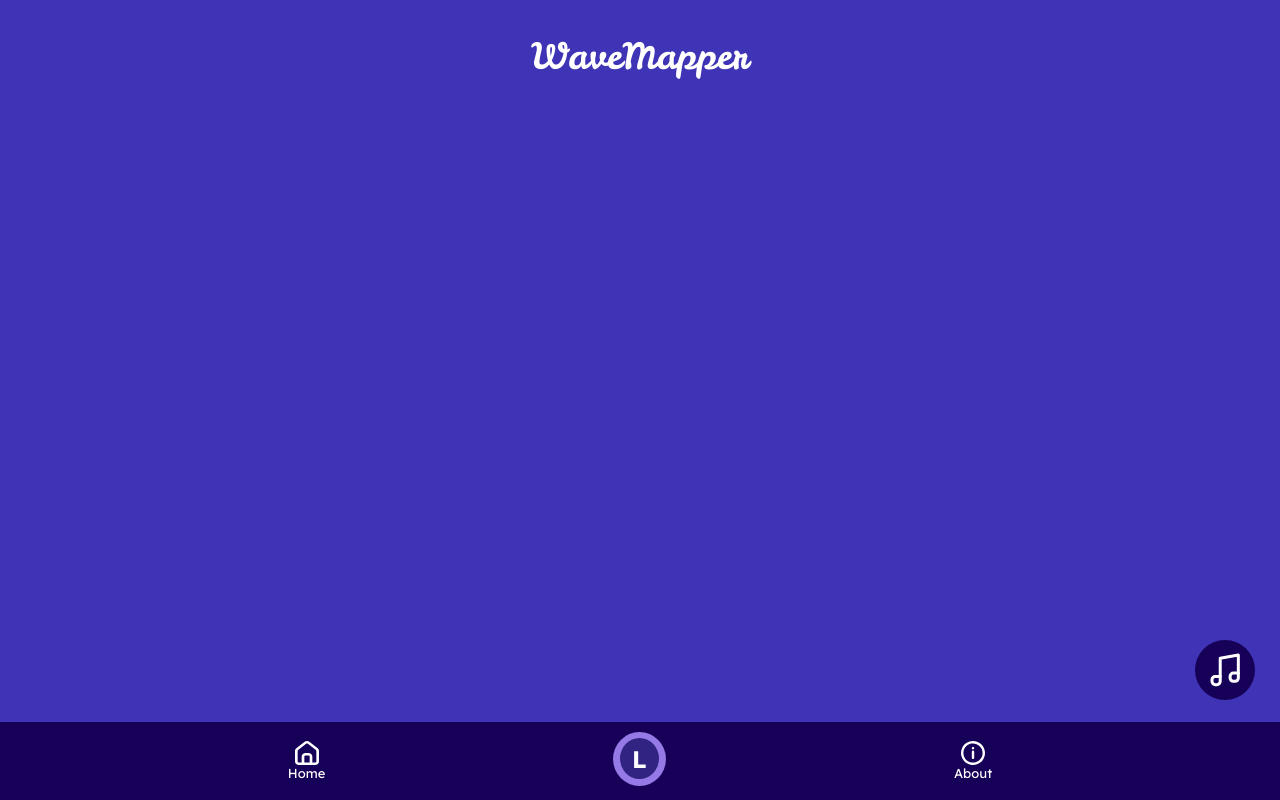
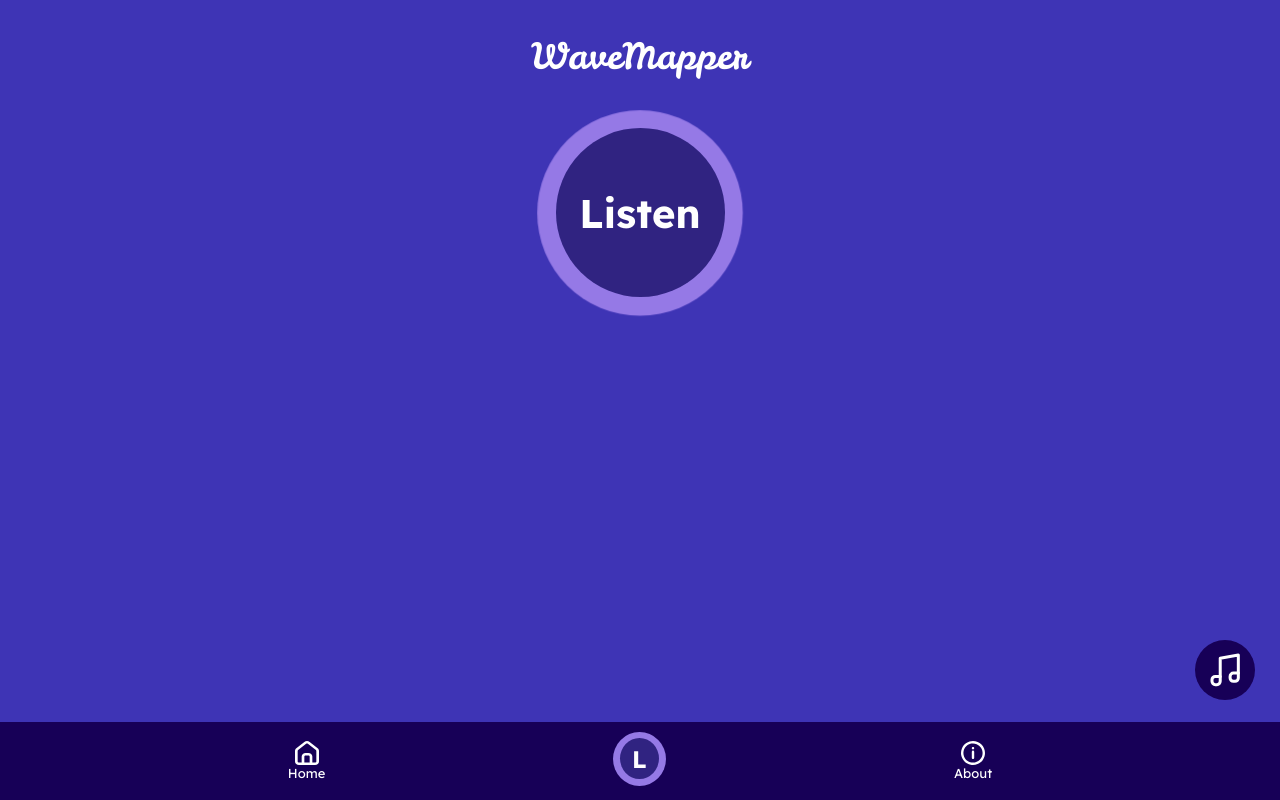
Before and after one commit to RahulYavvari/WaveMapperClient, a React (Vite) app: page /app in a window 1280 px wide. Built offline with nearby package versions, Linux system fonts and the light colour scheme; the HTML template or start-up script is replaced by a standard one.

Commit message:
Add ListenCircle and Change MusicDrawer Max-Width

```diff
--- a/src/App.css
+++ b/src/App.css
@@ -150,6 +150,7 @@
     flex-direction: column;
     align-items: center;
     padding-top: 2rem;
+    z-index: 10;
 }
 
 .music-list-btn {
@@ -163,8 +164,8 @@
     background-color: #191080;
     left: 50%;
     transform: translate(-50%, 0);
-    padding: 3rem 2rem 0 2rem;
-    max-width: 600px;
+    padding: 3rem 1.5rem 0 1.5rem;
+    max-width: 400px;
     position: fixed;
     width: 90%;
     border-radius: 12px;
@@ -172,6 +173,7 @@
     display: flex;
     flex-direction: column;
     max-height: 400px;
+    z-index: 500;
 }
 
 .scrollable-container {
@@ -218,3 +220,55 @@
     color: #D0D0D0;
     font-size: 12px;
 }
+
+.pulsating-circle {
+    border-radius: 50%;
+    width: 180px;
+    height: 180px;
+    display: flex;
+    justify-content: center;
+    align-items: center;
+    position: absolute;
+    background-color: hsl(255, 69%, 69%);
+    z-index: 10;
+    animation: pulse 1.5s infinite;
+
+}
+
+.pulsating-circle-animation {
+    animation: pulse 1.5s infinite;
+}
+
+.fixed-circle {
+    border-radius: 50%;
+    width: 169px;
+    height: 169px;
+    display: flex;
+    justify-content: center;
+    align-items: center;
+    color: var(--white);
+    font-size: 40px;
+    font-weight: 700;
+    z-index: 11;
+
+    background-color: #302381;
+}
+
+.circle-container {
+    display: flex;
+    align-items: center;
+    justify-content: center;
+    margin-top: 3rem;
+}
+
+@keyframes pulse {
+    0% {
+        transform: scale(1);
+    }
+    50% {
+        transform: scale(1.3);
+    }
+    100% {
+        transform: scale(1);
+    }
+}
--- a/src/components/Buttons/ViewSourceBtn.jsx
+++ b/src/components/Buttons/ViewSourceBtn.jsx
@@ -7,7 +7,7 @@ import LinkArrow from "../../assets/linkArrow.svg";
 function ViewSourceBtn() {
 
     const handleClick = () => {
-        window.open('https://www.github.com', '_blank')
+        window.open('https://github.com/RahulYavvari/WaveMapperServer', '_blank')
     };
 
 
--- /dev/null
+++ b/src/components/MainApp/ListenCircle.jsx
@@ -0,0 +1,12 @@
+import React from "react";
+
+function ListenCircle() {
+    return (
+        <div className="circle-container">
+            <div className="fixed-circle">Listen</div>
+            <div className="pulsating-circle"></div>
+        </div>
+    );
+}
+
+export default ListenCircle;
--- a/src/components/MainApp/MainApp.jsx
+++ b/src/components/MainApp/MainApp.jsx
@@ -4,6 +4,7 @@ import SubHeading from "../SubHeading";
 
 import MusicListBtn from "../../assets/musicListBtn.svg";
 import MusicDrawer from "./MusicDrawer";
+import ListenCircle from "./ListenCircle";
 
 function MainApp() {
 
@@ -16,9 +17,10 @@ function MainApp() {
         <>
             <div className="mainapp-container">
                 <SubHeading />
+                <ListenCircle />
             </div>
             <img className="music-list-btn" onClick={handleMusicListBtnClick} src={MusicListBtn} />
-            <MusicDrawer/ >
+            <MusicDrawer />
         </>
     );
 }
--- a/src/components/MainApp/MusicDrawer.jsx
+++ b/src/components/MainApp/MusicDrawer.jsx
@@ -1,6 +1,11 @@
 import React from "react";
 
 import Close from "../../assets/close.svg";
+
+
+import Play from "../../assets/play.svg";
+import ThumbnailPlacholder from "../../assets/thumbnailPlaceholder.svg";
+
 
 import MusicContainer from "./MusicContainer";
 
@@ -20,6 +25,10 @@ function MusicDrawer() {
                     <MusicContainer songName="Perfect" songSinger="Ed Sheeran" songThumbnailSrc songSrc />
                     <MusicContainer songName="Senorita" songSinger="Shawn Mendes" songThumbnailSrc songSrc />
                     <MusicContainer songName="How Long" songSinger="Charlie Puth" songThumbnailSrc songSrc />
+                    <MusicContainer songName="Attention" songSinger="Charlie Puth" songThumbnailSrc songSrc />
+                    <MusicContainer songName="Perfect" songSinger="Ed Sheeran" songThumbnailSrc songSrc />
+                    <MusicContainer songName="Senorita" songSinger="Shawn Mendes" songThumbnailSrc songSrc />
+                    <MusicContainer songName="How Long" songSinger="Charlie Puth" songThumbnailSrc songSrc />
                 </div>
             </div>
         </>
```
